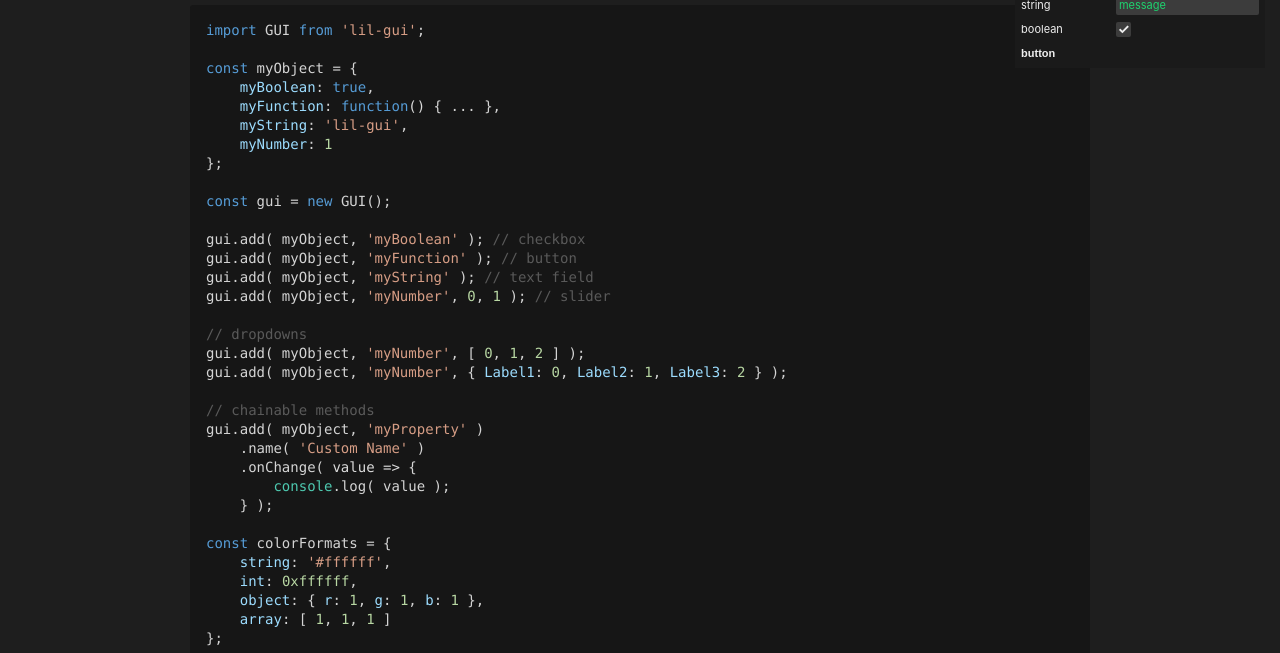
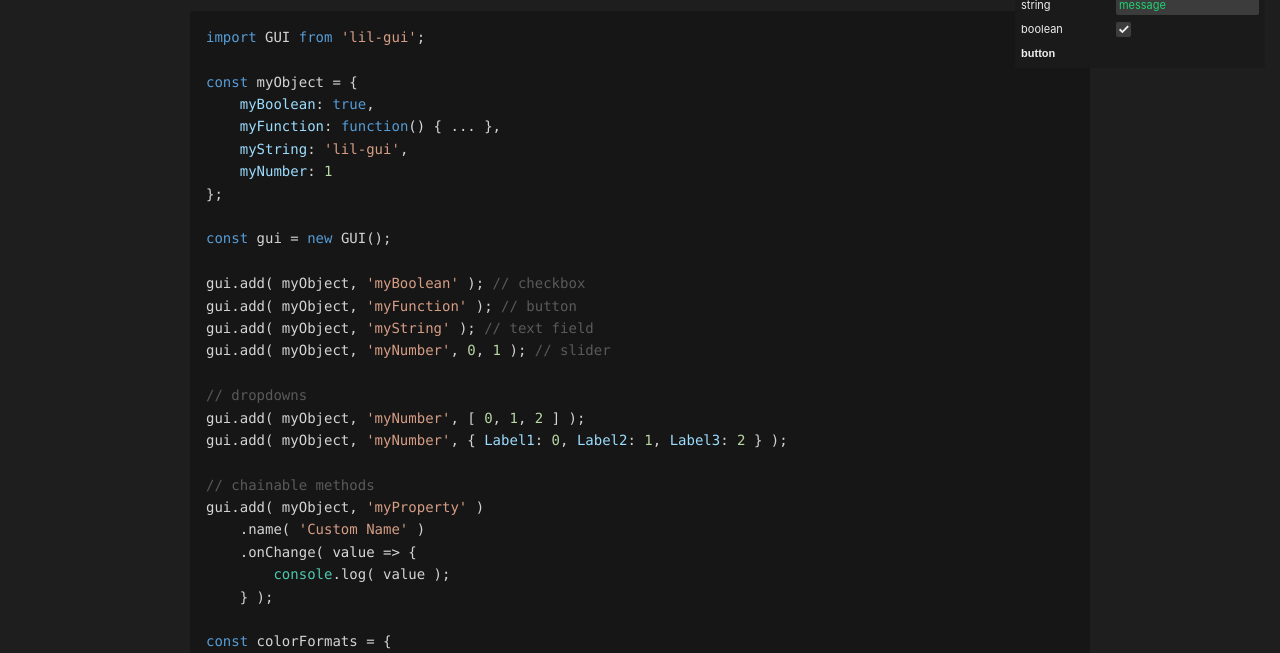
Before and after one commit to georgealways/lil-gui, a website with bundled scripts: page docs/index.html in a window 1280 px wide. Shown: the part 106-759 px from the top of the page. Built offline with nearby package versions, Linux system fonts and the light colour scheme.

Commit message:
lineheight fix

```diff
--- a/docs/style.css
+++ b/docs/style.css
@@ -21,6 +21,7 @@
 html,
 body {
 	font-family: var(--font-family);
+	line-height: var(--line-height);
 	font-size: var(--font-size);
 	word-wrap: break-word;
 }
```
